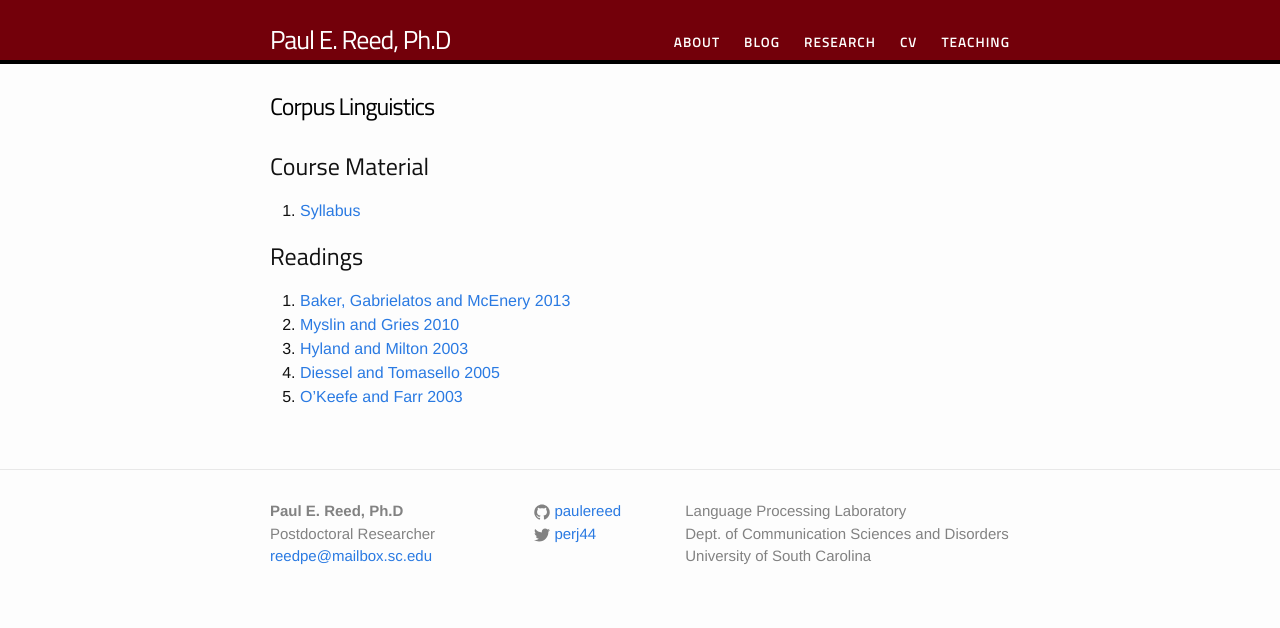
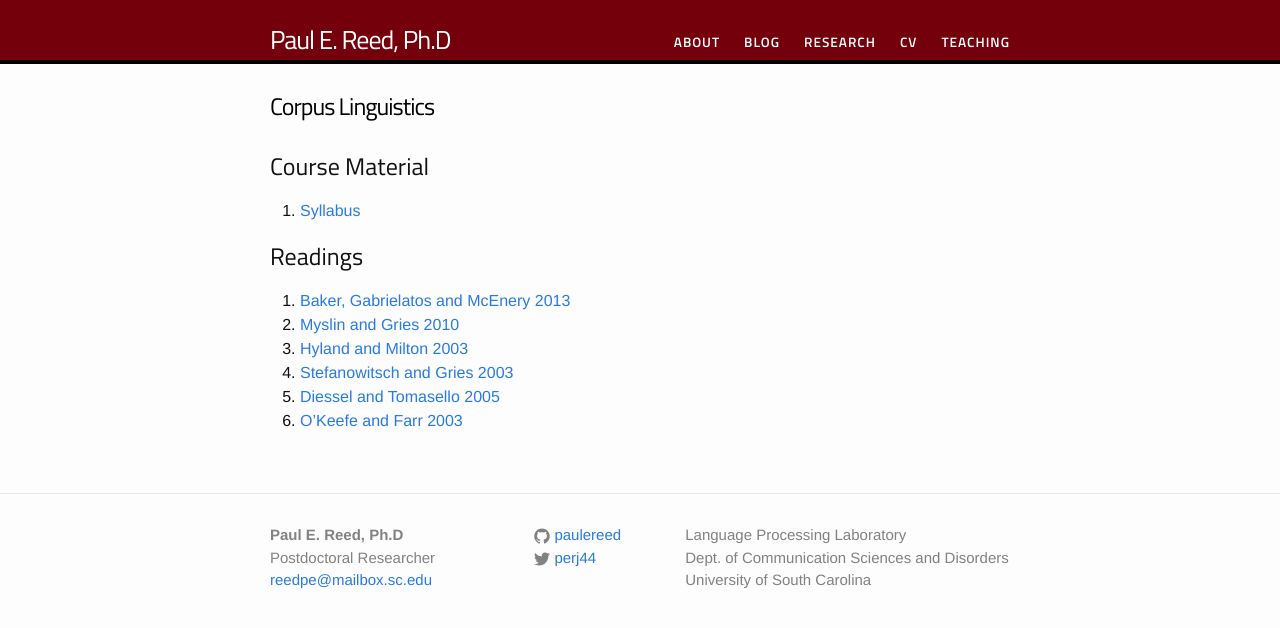
Before and after one commit to paulereed/paulereed.github.io, a Jekyll site: the page built from teaching/corpus_linguistics.md, in a window 1280 px wide. Shown: the top 628 px of the page. Built offline with Jekyll 4.4.1, drawn with Linux system fonts in a browser that asks for light colours; some web fonts are replaced.

Commit message:
more pdf fixes

```diff
--- a/teaching/corpus_linguistics.md
+++ b/teaching/corpus_linguistics.md
@@ -12,6 +12,7 @@ permalink: /teaching/corpus_linguistics/
 
 1. [Baker, Gabrielatos and McEnery 2013](BakerGabrielatosandMcEnery_2013.pdf)
 2. [Myslin and Gries 2010](MyslinGries_2010.pdf)
-3. [Hyland and Milton 2003](HylandMilton_1997-2003.pdf)
+3. [Hyland and Milton 2003](HylandMilton_1997-2004.pdf)
+4. [Stefanowitsch and Gries 2003](StefanowitschGries_2003.pdf)
 4. [Diessel and Tomasello 2005](DiesselTomasello_2005.pdf)
 5. [O'Keefe and Farr 2003](OKeefeFarr_2003.pdf)
```
Also changed, not shown: 1 other file.
